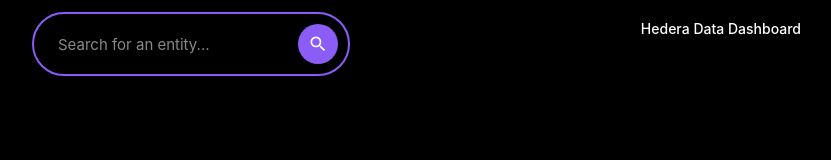
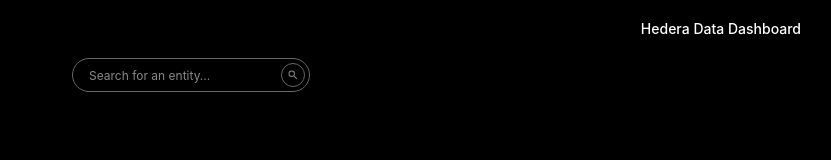
Before and after one commit to valor-cmd/hedera-ecosystem-map, a website: page dist/hedera-map.html in a window 1280 px wide. Shown: the whole page, without its empty margins (449-1280 px from the left). Drawn offline with Linux system fonts and the light colour scheme.

Commit message:
Style desktop search bar: smaller, grey border, repositioned
Changes:
- Reduced search bar height (smaller padding)
- Changed border to 1px grey instead of 2px purple
- Positioned below the subtitle text (top: 58px)
- Magnifying glass button now black with grey outline
- Smaller font and icon sizes for desktop

🤖 Generated with [Claude Code](https://claude.com/claude-code)

Co-Authored-By: Claude Opus 4.5 <noreply@anthropic.com>

```diff
--- a/dist/hedera-map.html
+++ b/dist/hedera-map.html
@@ -71,6 +71,42 @@
       fill: #ffffff;
     }
 
+    /* Desktop Search Bar Overrides */
+    @media (min-width: 769px) {
+      .search-bar {
+        border: 1px solid #666666;
+        padding: 4px 4px 4px 16px;
+        max-width: 280px;
+      }
+
+      .search-button {
+        width: 24px;
+        height: 24px;
+        background: #000000;
+        border: 1px solid #666666;
+      }
+
+      .search-button:hover {
+        background: #1a1a1a;
+      }
+
+      .search-button svg {
+        width: 12px;
+        height: 12px;
+        fill: #888888;
+      }
+
+      .search-input {
+        font-size: 12px;
+      }
+
+      .search-result {
+        font-size: 11px;
+        right: 32px;
+        left: 16px;
+      }
+    }
+
     .search-result {
       position: absolute;
       left: 20px;
@@ -135,29 +171,10 @@
       /* Desktop Search Bar */
       .desktop-search-container {
         position: fixed;
-        top: 12px;
+        top: 58px;
         left: 50%;
         transform: translateX(-50%);
         z-index: 1000;
-      }
-
-      .desktop-search-container .search-bar {
-        max-width: 400px;
-        padding: 10px 10px 10px 24px;
-      }
-
-      .desktop-search-container .search-input {
-        font-size: 15px;
-      }
-
-      .desktop-search-container .search-button {
-        width: 40px;
-        height: 40px;
-      }
-
-      .desktop-search-container .search-button svg {
-        width: 20px;
-        height: 20px;
       }
     }
 
```
